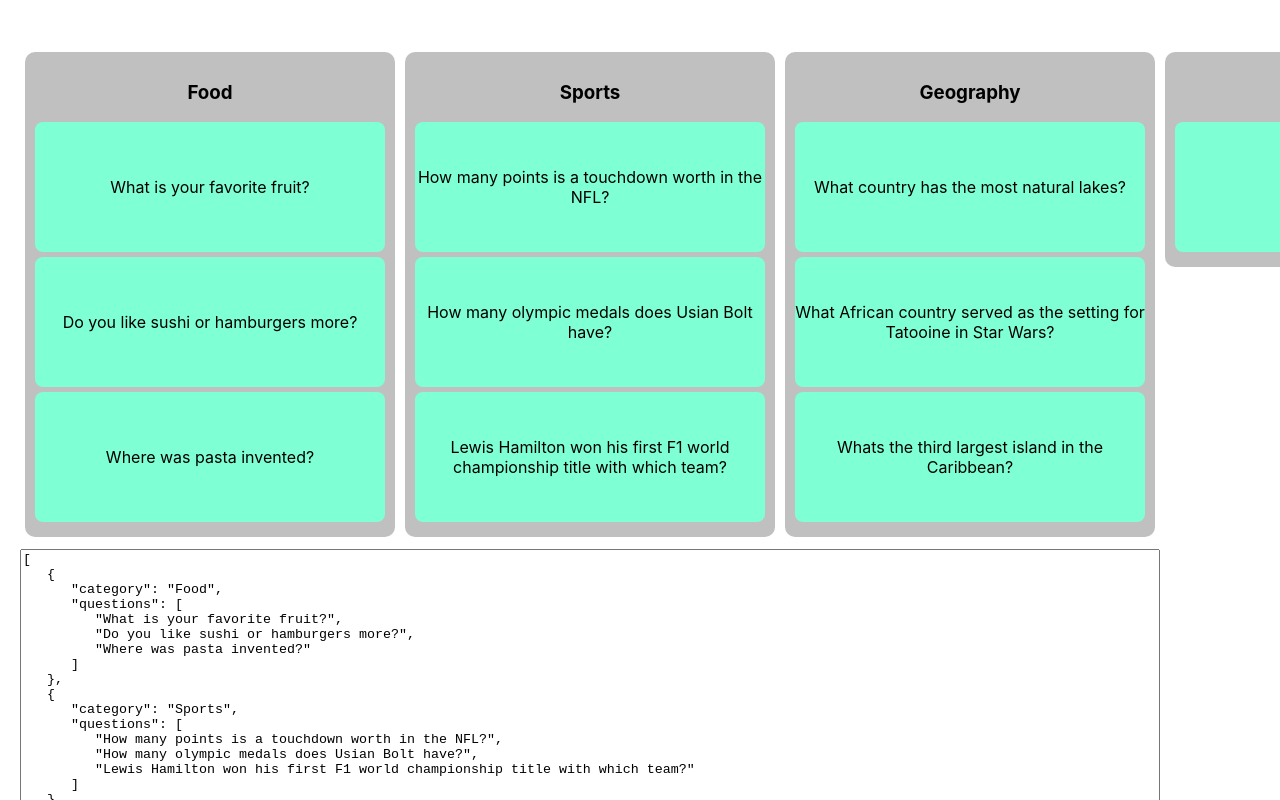
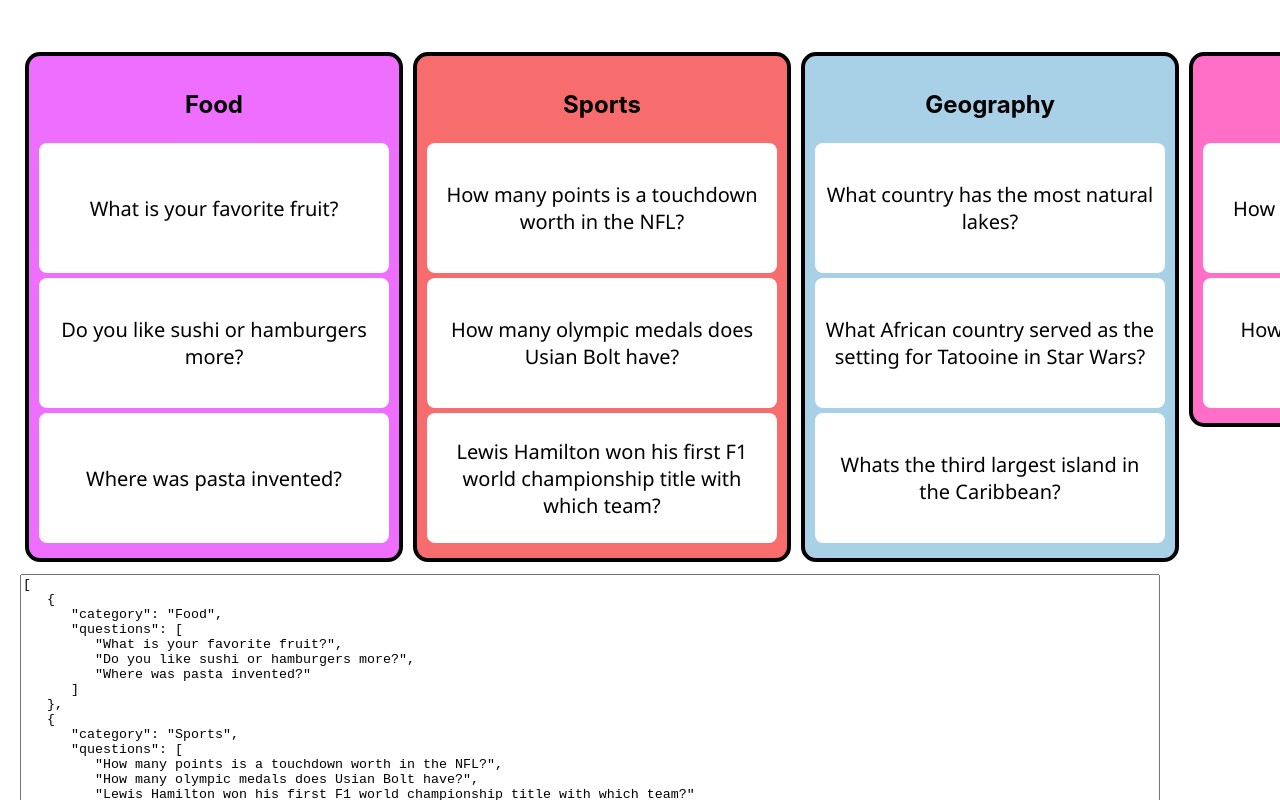
Before and after one commit to midnightsimon/drag-drop-reorder-list, a React (Create React App) app: page / in a window 1280 px wide. Shown: the top 800 px of the page. Built offline with nearby package versions, Linux system fonts and the light colour scheme.

Commit message:
updated look

```diff
--- a/src/App.js
+++ b/src/App.js
@@ -26,10 +26,11 @@ const questionData = [
     ]
   },
   {
-    "category": "Testing", "questions": [
-      "Hello?"
+    "category": "Science", "questions": [
+      "How many atoms in the world?",
+      "How far is the Sun away from Earth?"
     ]
-  },
+  }
 ]
 
 function App() {
--- a/src/components/CategoryElement/index.css
+++ b/src/components/CategoryElement/index.css
@@ -1,5 +1,4 @@
 .category-element {
-    background-color: silver;
     width: 350px;
     padding: 10px 10px;
     margin: 2px 5px;
@@ -9,3 +8,8 @@
 .question-text {
     margin: 0;
 }
+
+.category-heading {
+    font-size: 24px;
+    color: black;
+}
--- a/src/components/CategoryElement/index.js
+++ b/src/components/CategoryElement/index.js
@@ -43,8 +43,8 @@ function CategoryElement(props) {
   }
 
   return (
-    <div className="category-element">
-      <h3>{props.category}</h3>
+    <div className="category-element" style={{borderWidth: 4, backgroundColor: props.borderColor, borderStyle: "solid", borderRadius: 15}} >
+      <h3 className="category-heading">{props.category}</h3>
       {generateQuestionList()}
     </div>
   );
--- a/src/components/DraggableList/index.js
+++ b/src/components/DraggableList/index.js
@@ -10,6 +10,7 @@ function DraggableList(props) {
   const [questionFromCat, setQuestionFromCat] = useState(false);
   const [questionBeingDragged, setQuestionBeingDragged] = useState(false);
   const [prevList, setPrevList] = useState(props.questions)
+  const [colors, setColors] = useState({})
 
 
   const handleCategoryQuestions = (category, newQuestions) => {
@@ -57,8 +58,32 @@ function DraggableList(props) {
     setIsCategoryDragging(false);
   }
 
+  const borderColors = [
+    "#EE6EFF",
+    "#F76C6C",
+    "#A8D0E6",
+    "#FF6EC7",
+    "#A64AC9",
+    "#FFFF66",
+    "#1AFE49"
+  ]
+
   const generateQuestionList = () => {
+    if(Object.keys(colors).length === 0) {
+      let i = 0;
+      for (const item of props.questions) {
+        colors[item.category] = borderColors[i % borderColors.length];
+        i++;
+      }
+    }
+
     let questionList = props.questions.map((Q, index) => {
+      if(!(Q.category in colors)) {
+        console.log('not in colors' );
+        let rnd = Math.floor(Math.random() * borderColors.length);
+        colors[Q.category] = borderColors[rnd];
+      }
+      let bgColor = colors[Q.category];
       return (
         <div key={index} data-index={index} data-category={Q.category} draggable onDragStart={onDragStart} onDragOver={onDragOver}>
           <CategoryElement
@@ -69,6 +94,7 @@ function DraggableList(props) {
             questionFromCat={questionFromCat}
             isCategoryDragging={isCategoryDragging}
             questionBeingDragged={questionBeingDragged}
+            borderColor={bgColor}
           />
         </div>
       )
--- a/src/components/QuestionElement/index.css
+++ b/src/components/QuestionElement/index.css
@@ -1,8 +1,9 @@
 .question-element {
-    background-color: aquamarine;
-    width: 350px;
+    background-color: white;
+    font-family: 'Segoe UI', Tahoma, Geneva, Verdana, sans-serif;
+    font-size: 20px;
     height: 110px;
-    padding: 10px 0px;
+    padding: 10px 10px;
     margin: 5px 0px;
     text-align: center;
     border-radius: 8px;
--- a/src/components/SimonTextArea/index.js
+++ b/src/components/SimonTextArea/index.js
@@ -7,7 +7,7 @@ import './index.css'
 function SimonTextInput(props) {
   const textAreaRef = useRef(null);
 
-  function handleOnClick() {
+  const handleOnClick = () => {
     props.onChange(JSON.parse(textAreaRef.current.value))
   }
 
```
